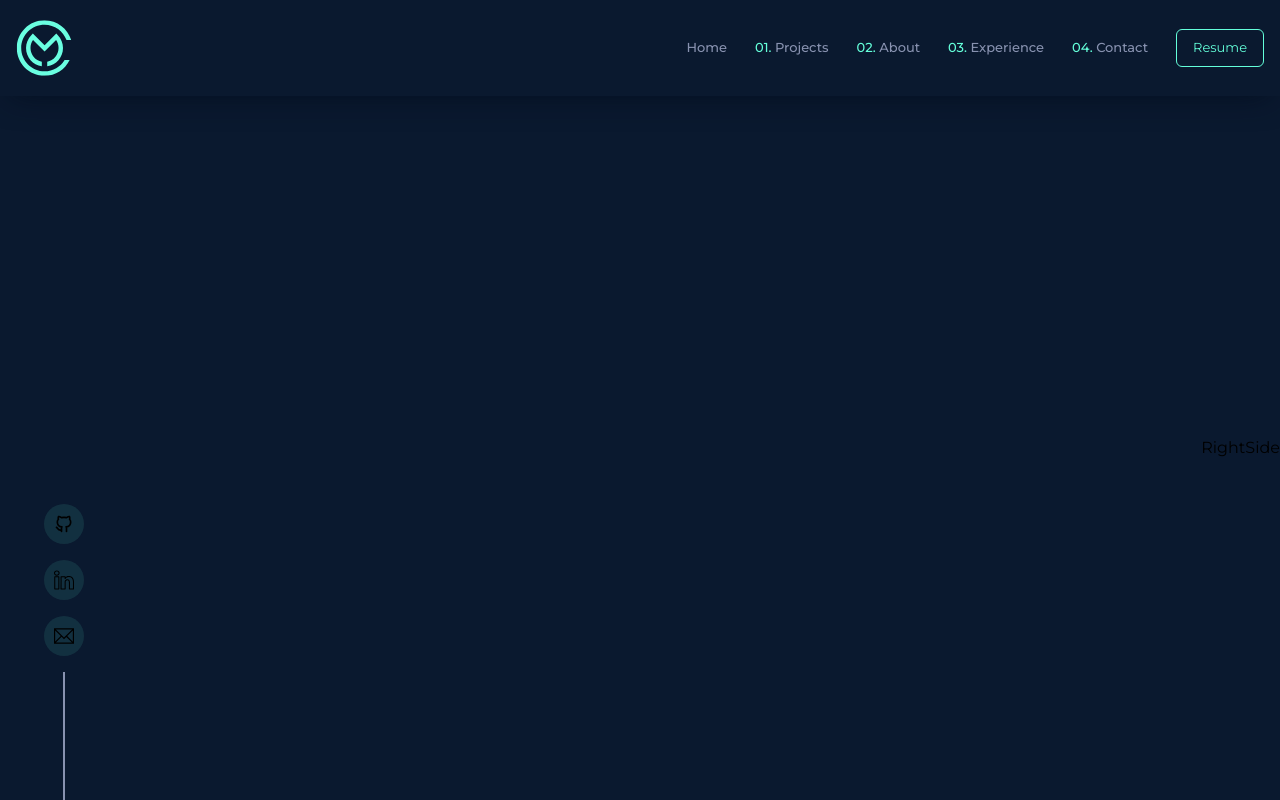
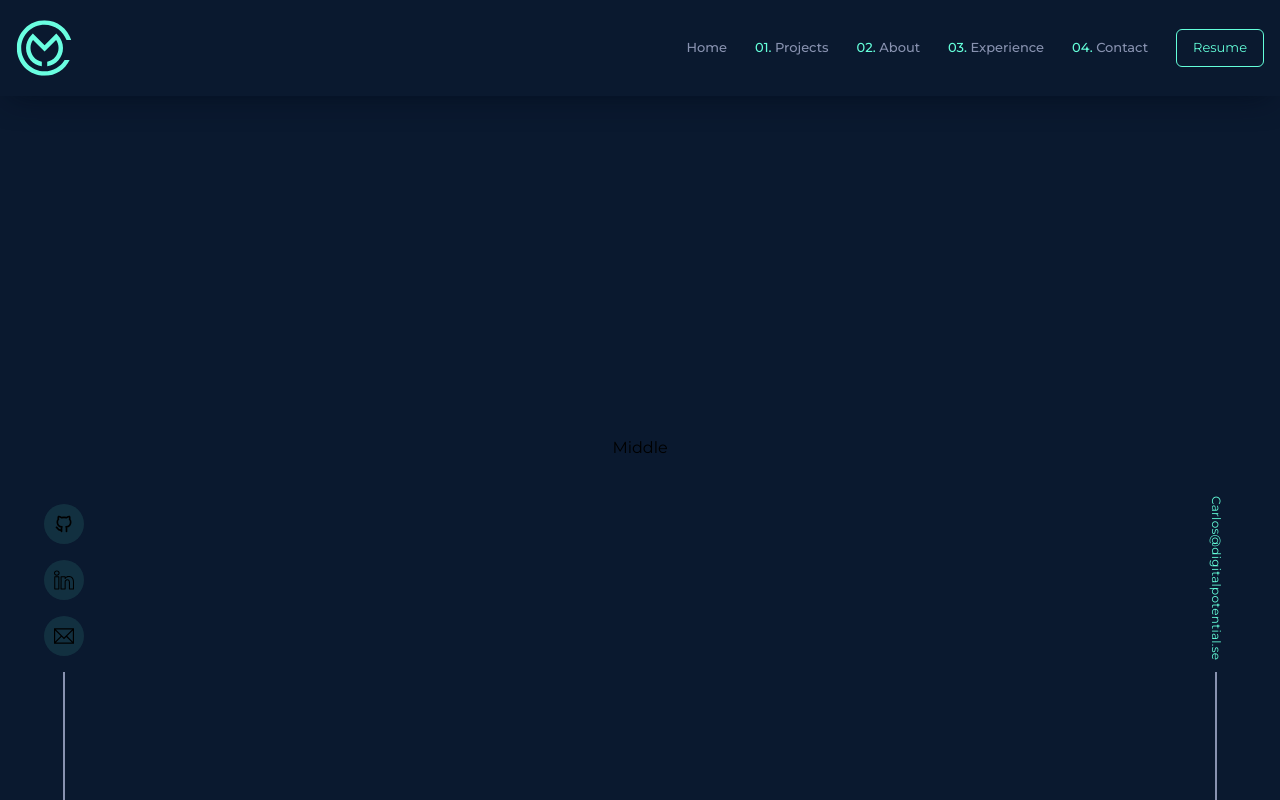
Before and after one commit to DigitalPotential/carlos-portfolio-v1, a Next.js app: page / in a window 1280 px wide. Built offline with nearby package versions, Linux system fonts and the light colour scheme; a web font is replaced by a local one.

Commit message:
feat: RightSide done

```diff
--- a/app/page.tsx
+++ b/app/page.tsx
@@ -1,21 +1,32 @@
-import Image from "next/image";
 import "./globals.css";
 import Navbar from "@/components/Navbar";
 import LeftSide from "@/components/LeftSide";
 import RightSide from "@/components/RightSide";
+import { motion } from 'framer-motion'
+
 
 export default function Home() {
     return (
         <main className="w-full h-screen font-montserrat bg-bodyColor text-textLight overflow-x-hidden overflow-y-scroll">
             <Navbar />
             <div className="w-full h-[88vh] lg:flex items-center gap-20 justify-between">
-                <div className="hidden lg:inline-flex w-32 h-full fixed left-0 bottom-0">
+                <motion.div
+                initial={{ opacity: 0 }}
+                animate={{ opacity: 1 }}
+                transition={{ duration: 1.5 }}
+                className="hidden lg:inline-flex w-32 h-full fixed left-0 bottom-0">
                     <LeftSide />
+                </motion.div>
+                <div className="h-[88vh] mx-auto lg:flex items-center gap-20 justify-between">
+                   Middle
                 </div>
-                <div></div>
-                <div>
+                <motion.div
+                initial={{ opacity: 0 }}
+                animate={{ opacity: 1 }}
+                transition={{ duration: 1.5 }}
+                className="hidden lg:inline-flex w-32 h-full fixed right-0 bottom-0">
                     <RightSide />
-                </div>
+                </motion.div>
             </div>
         </main>
     );
--- a/components/RightSide.tsx
+++ b/components/RightSide.tsx
@@ -2,7 +2,12 @@ import React from 'react'
 
 const RightSide = () => {
   return (
-    <div>RightSide</div>
+    <div className='w-full h-full flex flex-col items-center justify-end gap-6 text-textLight'>
+      <a href="mailto:carlos@digitalpotential.se">
+        <p className='text-xs rotate-90 w-72 tracking-wide text-textGreen' >Carlos@digitalpotential.se</p>
+      </a>
+      <span className="w-[2px] h-32 bg-textDark inline-flex"></span>
+    </div>
   )
 }
 
```
